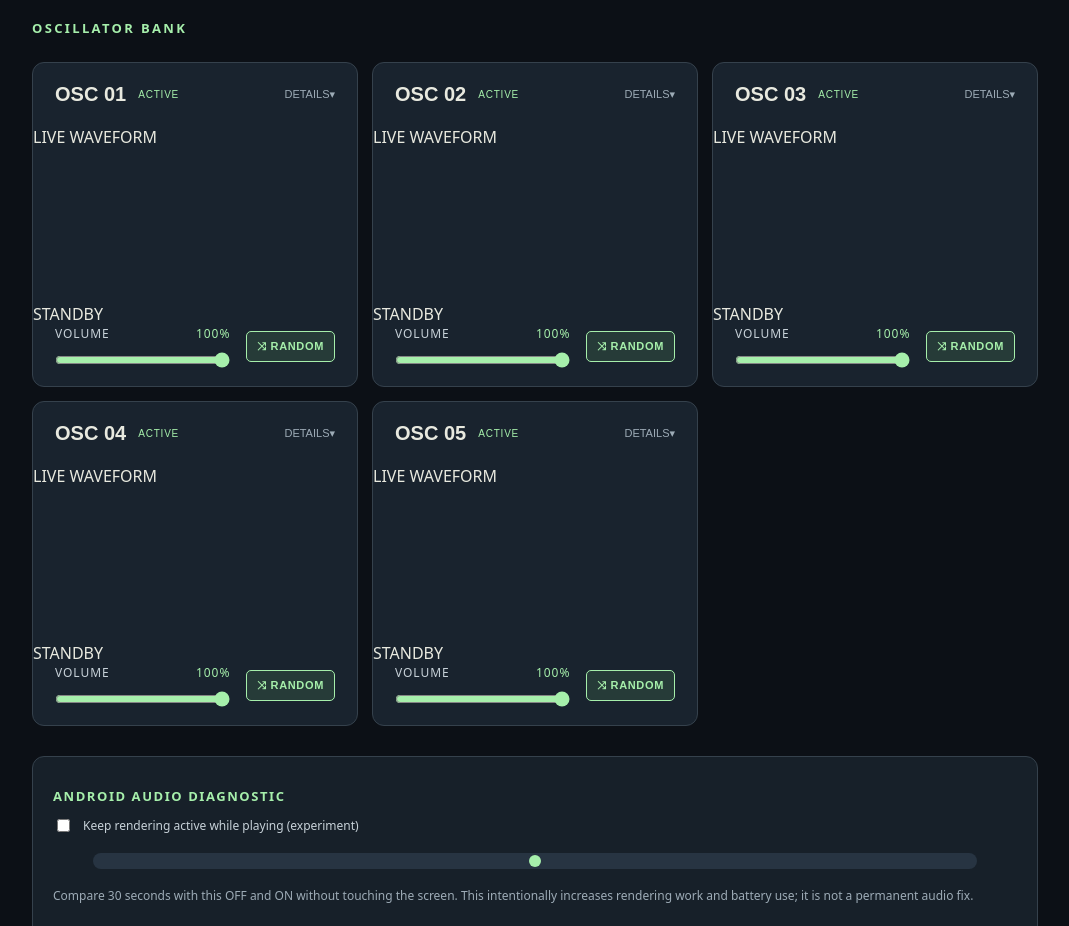
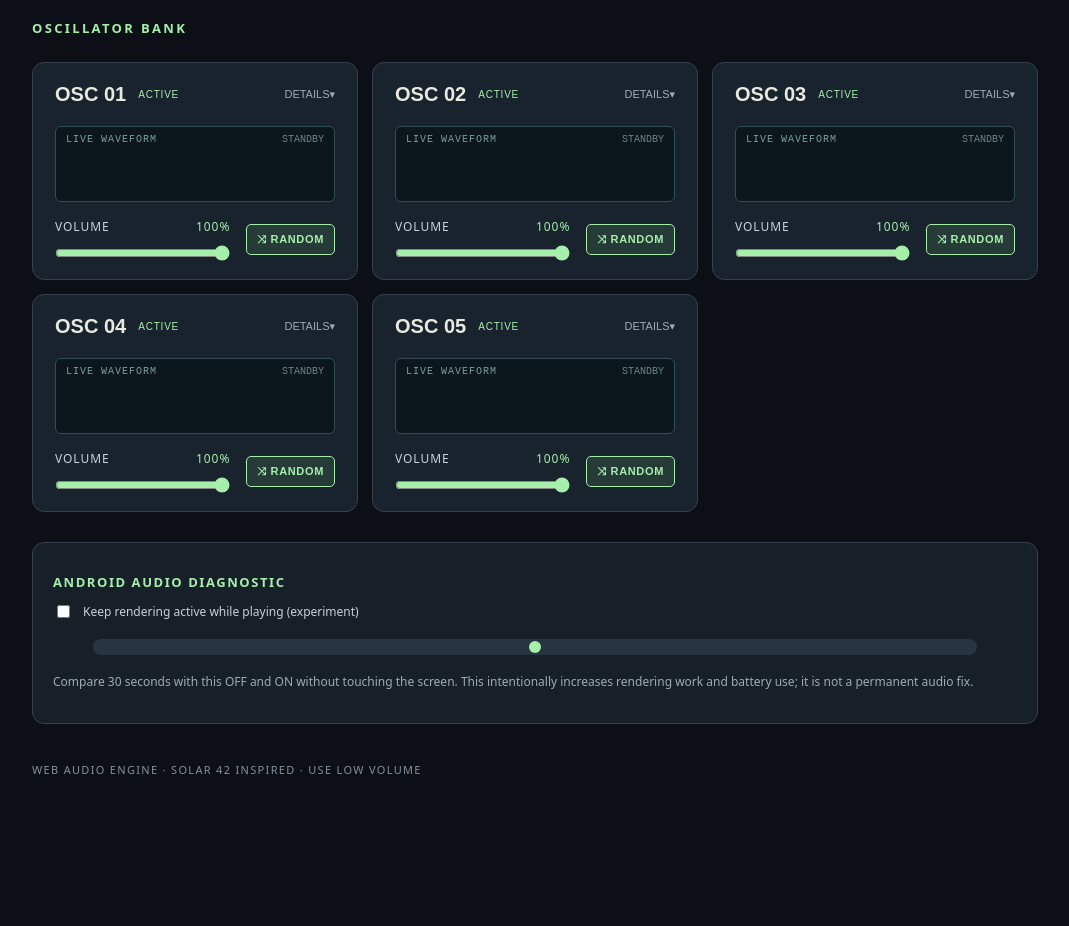
Before and after one commit to wgabel/orbit-sound-lab, a React (Vite) app: page / in a window 1280 px wide. Shown: the part 1520-2446 px from the top of the page, without its empty margins (105-1174 px from the left). After the commit the page ends 2365 px from the top, so only its background shows below. Built offline with nearby package versions, Linux system fonts and the light colour scheme.

Commit message:
Style compact oscillator oscilloscope bars

```diff
--- a/src/presentation/styles.css
+++ b/src/presentation/styles.css
@@ -87,3 +87,10 @@
 .preset-morph-content{border:0;padding:0;margin:16px 0 0;min-width:0}
 .preset-morph-content:disabled{opacity:.45}
 .preset-morph-content:disabled select,.preset-morph-content:disabled input{cursor:not-allowed}
+
+/* Always-visible per-voice oscilloscope, including collapsed oscillator panels. */
+.oscillator-waveform{position:relative;height:76px;margin:0 22px 16px;border:1px solid #304e51;border-radius:6px;background:#0b171c;overflow:hidden}
+.oscillator-waveform canvas{display:block;width:100%;height:100%}
+.oscillator-waveform-label{position:absolute;left:10px;top:7px;color:#7d9e9e;font:10px monospace;letter-spacing:.1em;pointer-events:none}
+.oscillator-waveform-idle{position:absolute;right:10px;top:7px;color:#6d8588;font:10px monospace;pointer-events:none}
+@media(max-width:420px){.oscillator-waveform{margin:0 14px 12px;height:64px}}
```
